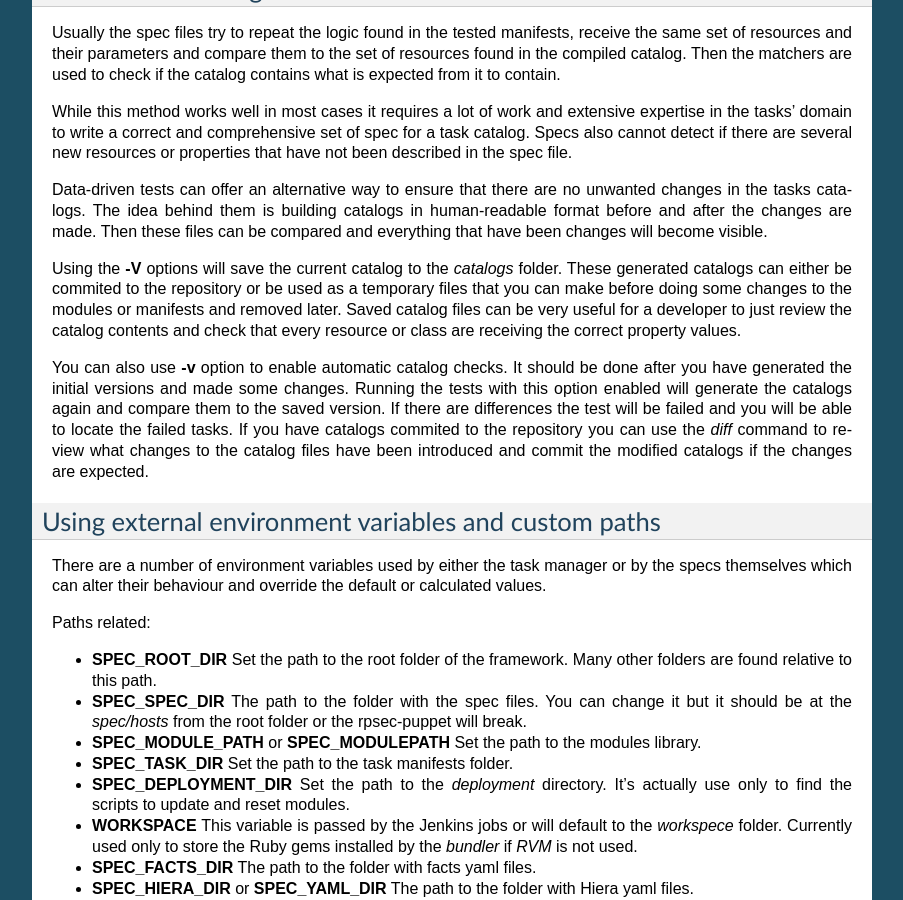
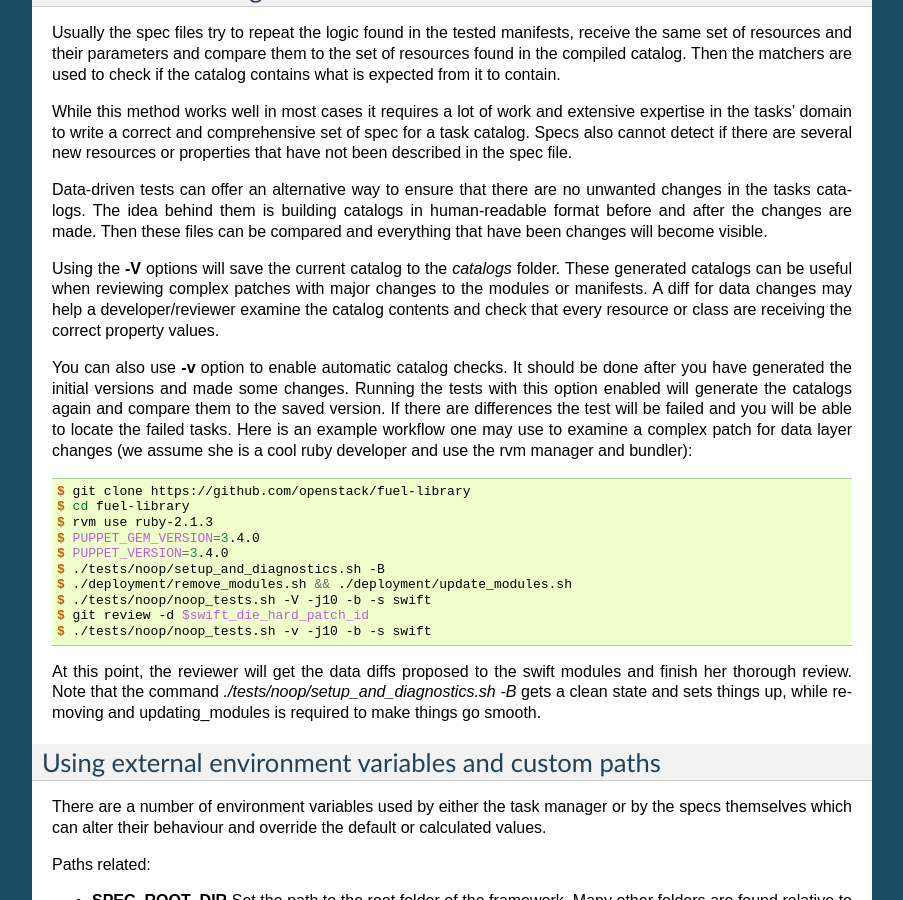
Before and after one commit to openstack-archive/fuel-noop-fixtures, a Sphinx documentation site: the page built from doc/usage.rst, in a window 1280 px wide and 900 px high, scrolled down 4090 px. Shown: the whole window, without its empty margins (198-1101 px from the left). Built offline with Sphinx 7.4.7, drawn with Linux system fonts in a browser that asks for light colours.

Commit message:
Update docs for Data-driven catalog tests
Related blueprint deployment-data-dryrun

Change-Id: I0dbb918a440510d38342b6566fdeb866f41ed162
Signed-off-by: Bogdan Dobrelya <bdobrelia@mirantis.com>

```diff
--- a/doc/usage.rst
+++ b/doc/usage.rst
@@ -264,20 +264,36 @@ these files can be compared and everything that have been changes will become
 visible.
 
 Using the **-V** options will save the current catalog to the *catalogs*
-folder. These generated catalogs can either be commited to the repository
-or be used as a temporary files that you can make before doing some changes
-to the modules or manifests and removed later. Saved catalog files can be
-very useful for a developer to just review the catalog contents and check
+folder. These generated catalogs can be useful when reviewing complex patches
+with major changes to the modules or manifests. A diff for data changes may
+help a developer/reviewer examine the catalog contents and check
 that every resource or class are receiving the correct property values.
 
 You can also use **-v** option to enable automatic catalog checks. It should be
 done after you have generated the initial versions and made some changes.
 Running the tests with this option enabled will generate the catalogs again and
 compare them to the saved version. If there are differences the test will be
-failed and you will be able to locate the failed tasks. If you have catalogs
-commited to the repository you can use the *diff* command to review what
-changes to the catalog files have been introduced and commit the modified
-catalogs if the changes are expected.
+failed and you will be able to locate the failed tasks. Here is an example
+workflow one may use to examine a complex patch for data layer changes (we
+assume she is a cool ruby developer and use the rvm manager and bundler):
+
+.. code-block:: console
+
+  $ git clone https://github.com/openstack/fuel-library
+  $ cd fuel-library
+  $ rvm use ruby-2.1.3
+  $ PUPPET_GEM_VERSION=3.4.0
+  $ PUPPET_VERSION=3.4.0
+  $ ./tests/noop/setup_and_diagnostics.sh -B
+  $ ./deployment/remove_modules.sh && ./deployment/update_modules.sh
+  $ ./tests/noop/noop_tests.sh -V -j10 -b -s swift
+  $ git review -d $swift_die_hard_patch_id
+  $ ./tests/noop/noop_tests.sh -v -j10 -b -s swift
+
+At this point, the reviewer will get the data diffs proposed to the swift
+modules and finish her thorough review. Note that the command
+`./tests/noop/setup_and_diagnostics.sh -B` gets a clean state and sets things
+up, while removing and updating_modules is required to make things go smooth.
 
 Using external environment variables and custom paths
 -----------------------------------------------------
```
